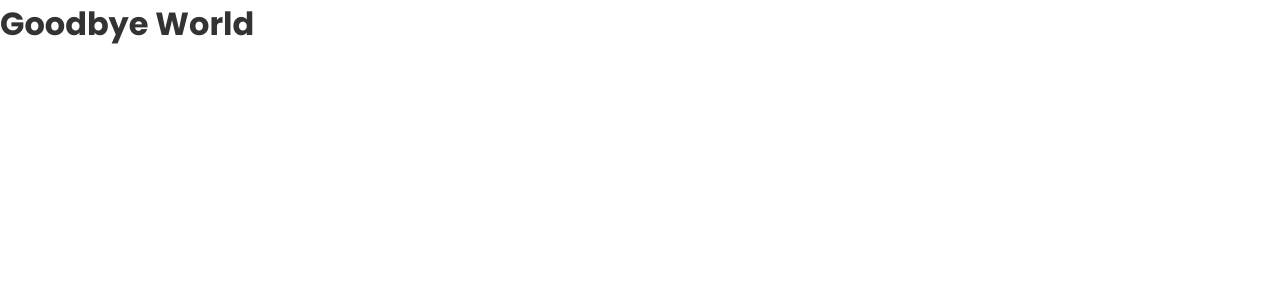
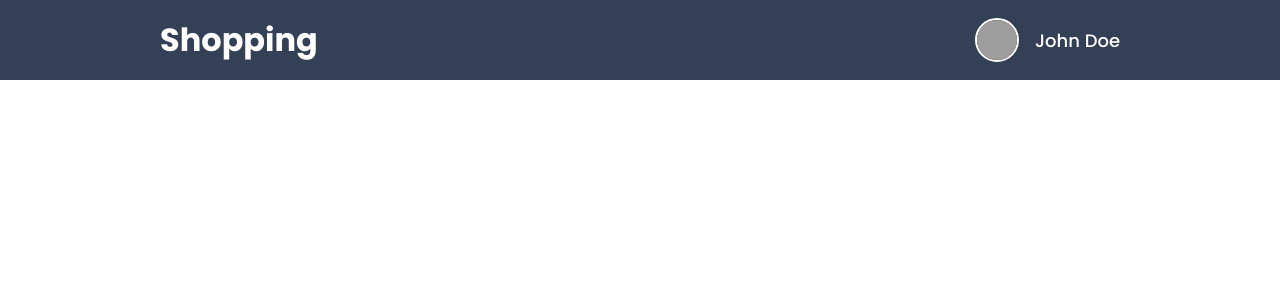
Before and after one commit to lucasnr/codeminer42-frontend-challenge, a React (Create React App) app: page / in a window 1280 px wide. Shown: the top 300 px of the page. Built offline with nearby package versions, Linux system fonts and the light colour scheme; grey boxes are pictures that could not be loaded.

Commit message:
Create header UI

```diff
--- a/src/App.tsx
+++ b/src/App.tsx
@@ -4,11 +4,14 @@ import { ThemeProvider } from 'styled-components';
 import GlobalStyles from '~/styles/GlobalStyles';
 import light from '~/styles/themes/light';
 
+import ShoppingPage from '~/pages/ShoppingPage';
+
 const App: React.FC = () => {
 	return (
 		<ThemeProvider theme={light}>
 			<GlobalStyles />
-			<h1>Goodbye World</h1>
+
+			<ShoppingPage />
 		</ThemeProvider>
 	);
 };
--- /dev/null
+++ b/src/pages/ShoppingPage/Header/index.tsx
@@ -0,0 +1,22 @@
+import React from 'react';
+
+import { Wrapper, Container, Title, User } from './styles';
+
+const Header: React.FC = () => {
+	return (
+		<Wrapper>
+			<Container>
+				<Title>Shopping</Title>
+				<User>
+					<img
+						alt="User's avatar"
+						src="https://static.diverseui.com/male-67.jpg"
+					/>
+					<span>John Doe</span>
+				</User>
+			</Container>
+		</Wrapper>
+	);
+};
+
+export default Header;
--- /dev/null
+++ b/src/pages/ShoppingPage/Header/styles.ts
@@ -0,0 +1,36 @@
+import styled from 'styled-components';
+
+export const Wrapper = styled.header`
+	background-color: ${({ theme }) => theme.colors.secondary};
+	color: ${({ theme }) => theme.text.secondary};
+`;
+
+export const Container = styled.div`
+	align-items: center;
+	display: flex;
+	justify-content: space-between;
+	margin: 0px auto;
+	max-width: 62rem;
+	padding: 1rem;
+	width: 100%;
+`;
+
+export const Title = styled.h1`
+	font-size: 2rem;
+	font-weight: 700;
+`;
+
+export const User = styled.div`
+	align-items: center;
+	display: flex;
+	font-size: 1.125rem;
+	font-weight: 500;
+
+	img {
+		border: 0.125rem solid ${({ theme }) => theme.text.secondary};
+		border-radius: 50%;
+		margin-right: 1rem;
+		height: 2.75rem;
+		width: 2.75rem;
+	}
+`;
--- /dev/null
+++ b/src/pages/ShoppingPage/index.tsx
@@ -0,0 +1,14 @@
+import React from 'react';
+
+import Header from './Header';
+import { Container } from './styles';
+
+const ShoppingPage: React.FC = () => {
+	return (
+		<Container>
+			<Header />
+		</Container>
+	);
+};
+
+export default ShoppingPage;
--- /dev/null
+++ b/src/pages/ShoppingPage/styles.ts
@@ -0,0 +1,3 @@
+import styled from 'styled-components';
+
+export const Container = styled.div``;
--- a/src/styles/styled.d.ts
+++ b/src/styles/styled.d.ts
@@ -8,6 +8,11 @@ declare module 'styled-components' {
 		};
 		text: {
 			primary: string;
+			secondary: string;
+		};
+		colors: {
+			primary: string;
+			secondary: string;
 		};
 	}
 }
--- a/src/styles/themes/light.ts
+++ b/src/styles/themes/light.ts
@@ -3,7 +3,11 @@ import { DefaultTheme } from 'styled-components';
 const theme: DefaultTheme = {
 	title: 'light',
 	background: { primary: '#fff' },
-	text: { primary: '#333' },
+	text: { primary: '#333', secondary: '#fff' },
+	colors: {
+		primary: '#266dd3',
+		secondary: '#344055',
+	},
 };
 
 export default theme;
```
